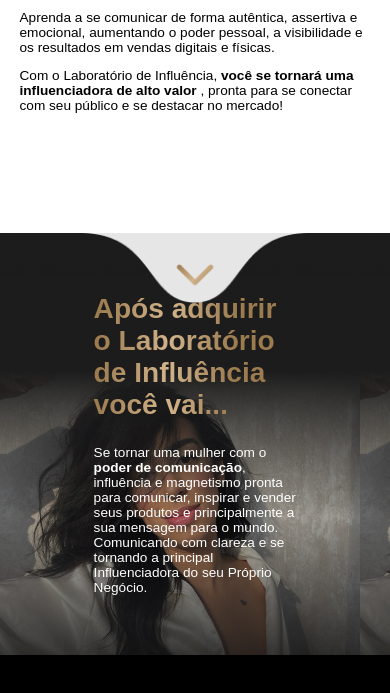
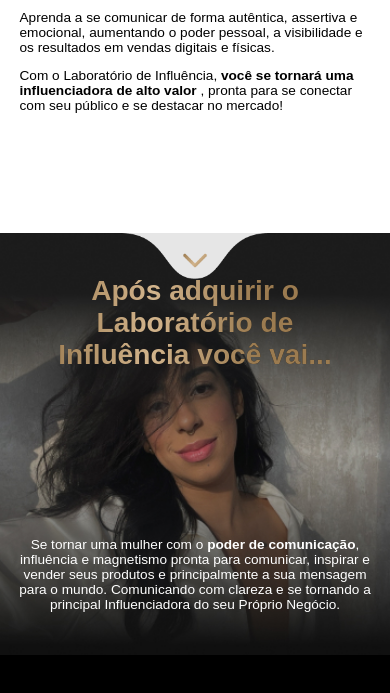
Before and after one commit to samuel-alves21/influency-lap, a website: page index.html in a window 390 px wide. Shown: the part 1793-2486 px from the top of the page. Drawn offline with Linux system fonts and the light colour scheme; a web font is replaced by a local one.

Commit message:
responsive notebook update

```diff
--- a/style.css
+++ b/style.css
@@ -286,9 +286,33 @@ p {
 /* ------------------------------------- Section04 ------------------------------------- */
 
   .section04 {
-    background: url('img/section04-background-mobile.jpg');
+    background: url('img/section04-background-mobile.jpg') no-repeat center;
+    background-size: cover;
   }
 
+  .text04 {
+    align-self: normal;
+    height: 80%;
+    display: flex;
+    flex-direction: column;
+    justify-content: space-between;
+    align-items: center;
+    padding: 0 4vw;
+  }
+
+  .arrow04 {
+    width: 150px;
+  }
+
+  .section04 h2  {
+    max-width: 324px;
+    padding: 0;
+    text-align: center;
+  }
+
+  .section04 p {
+    text-align: center;
+  }
 }
 
 /* ------------------------------------- Adjusts ------------------------------------- */
@@ -306,6 +330,6 @@ p {
   }
 
   .arrow04 {
-    width: 150px;
+    width: 100px;
   }
 }
```
